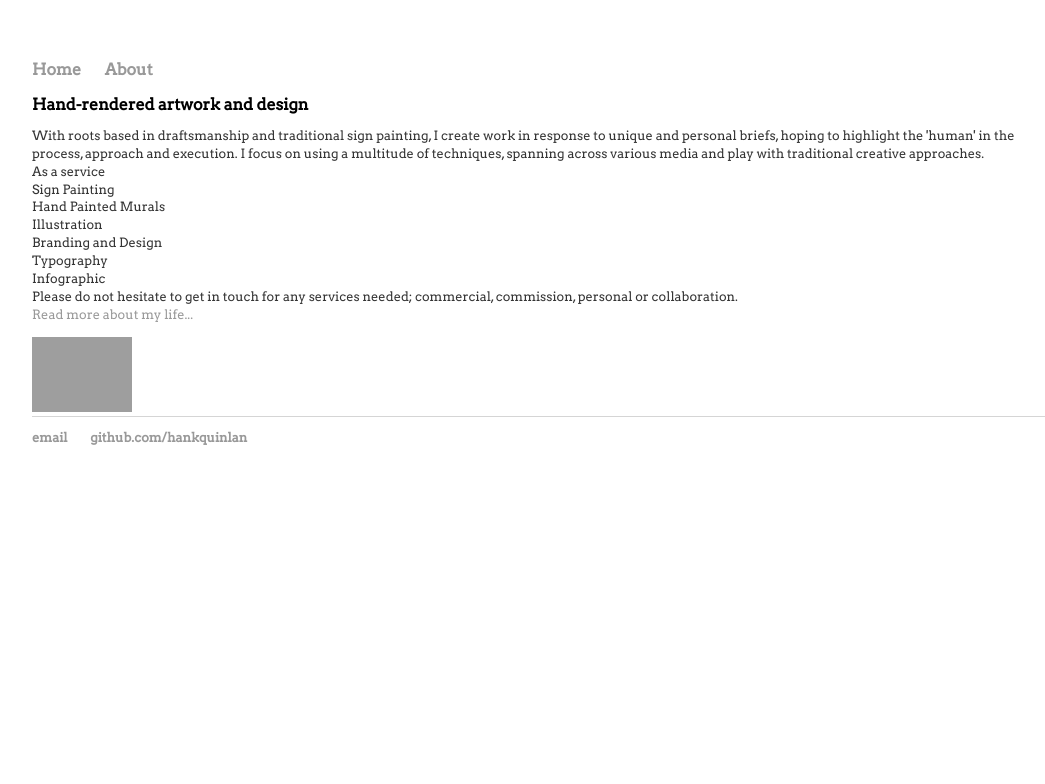
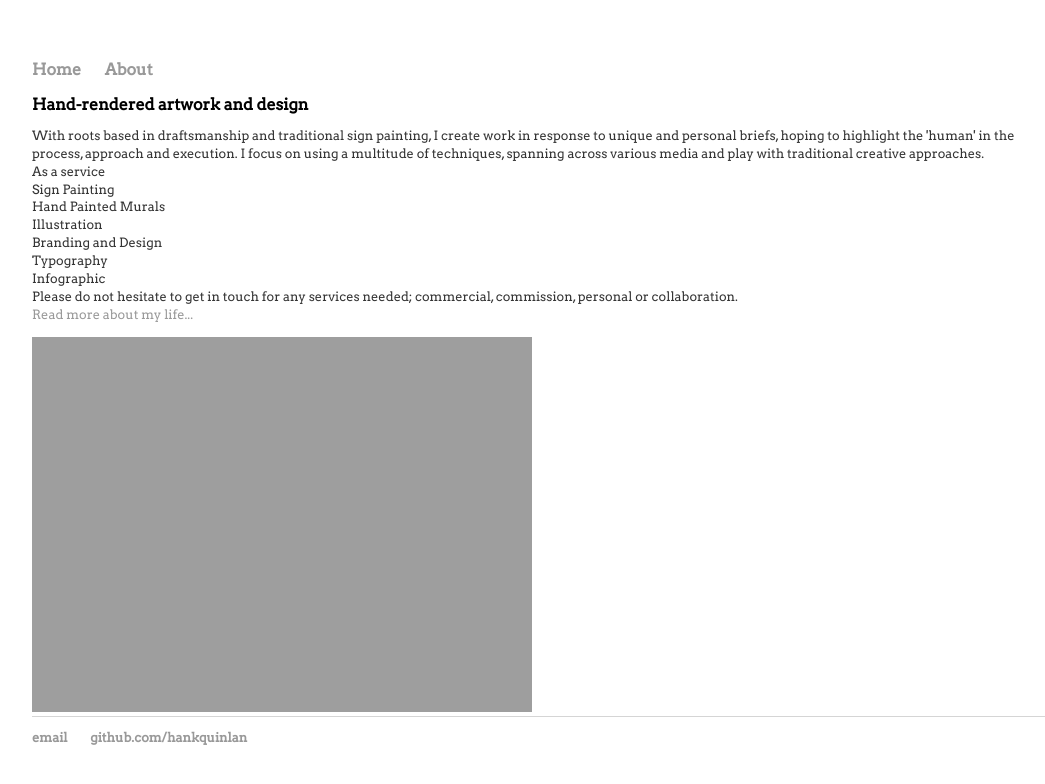
Before and after one commit to willwaltonfreeman/willwaltonfreeman.github.io, a Jekyll site: the page built from about/index.html, in a window 1280 px wide. Shown: the top 784 px of the page, without its empty margins (96-1141 px from the left). Built offline with Jekyll 4.4.1, drawn with Linux system fonts in a browser that asks for light colours.

Commit message:
Update index.html

```diff
--- a/about/index.html
+++ b/about/index.html
@@ -14,5 +14,5 @@
 		<br>Infographic
 		<br>Please do not hesitate to get in touch for any services needed; commercial, commission, personal or collaboration.
 <br><a href="/about">Read more about my life...</a></p>
-	<img src="http://willwaltonfreeman.github.io/IMG_2556.JPG" width="100">
+	<img src="http://willwaltonfreeman.github.io/IMG_2556.JPG" width="500">
 </div><!-- /.blurb -->
```
